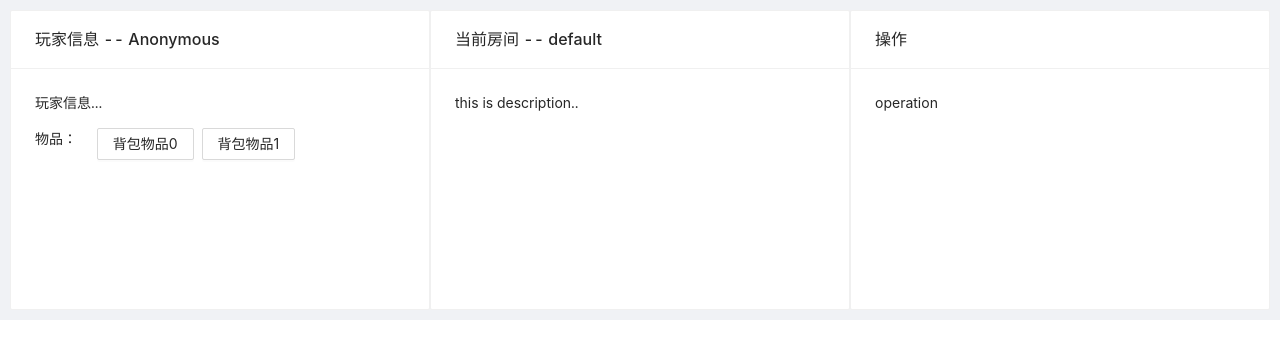
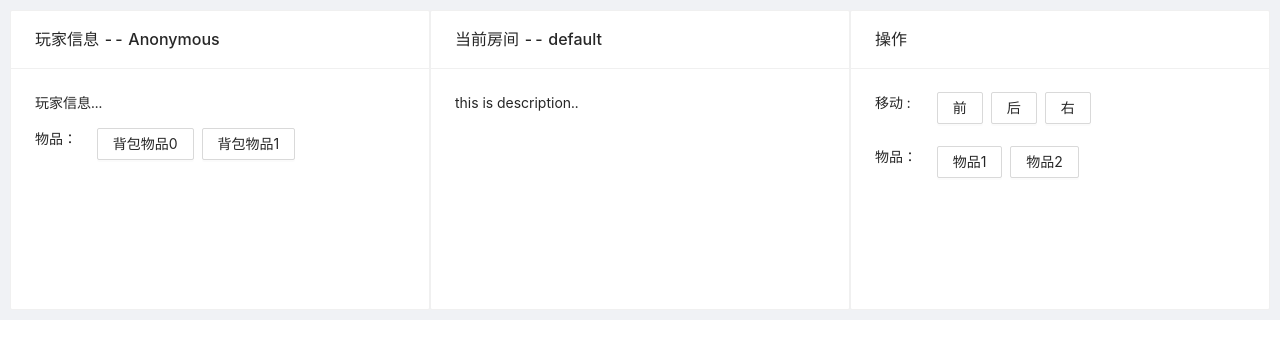
Before and after one commit to EwainLiu/zuul-front, a React (Create React App) app: page / in a window 1280 px wide. Shown: the top 358 px of the page. Built offline with nearby package versions, Linux system fonts and the light colour scheme.

Commit message:
feat: Add direction control component

```diff
--- a/src/operation/UIOperation.js
+++ b/src/operation/UIOperation.js
@@ -1,6 +1,8 @@
 import React from "react";
 import {Component} from "react";
 import {Card, Col} from "antd";
+import UIObjectBar from "../util/UIObjectBar";
+import DirectionBar from "../room/DirectionBar";
 
 class UIOperation extends Component {
     constructor(props) {
@@ -16,7 +18,13 @@ class UIOperation extends Component {
         }
     }
 
+    /* 将物品放入背包 */
+    handlePick = () => {
+        console.log("handlePick");
+    }
+
     render() {
+        const {roomObjs, roomName, directions} = this.state;
 
         return (
             <Col span={8}>
@@ -24,7 +32,16 @@ class UIOperation extends Component {
                     title={`操作`}
                     style={{height: "300px"}}
                     >
-                    operation
+                    <DirectionBar   // 方向控制组件
+                        directions={directions}
+                        handleMove={this.handleMove}
+                        />
+                    <br/>
+                    <UIObjectBar
+                        objects={roomObjs}
+                        status="room"
+                        handlePick={this.handlePick}
+                        />
                 </Card>
             </Col>
         )
--- /dev/null
+++ b/src/room/DirectionBar.js
@@ -0,0 +1,42 @@
+import React from "react";
+import {Component} from "react";
+import _ from 'lodash'
+import {Button, Col, Row, Space} from "antd";
+
+class DirectionBar extends Component {
+
+    /* 移动到下一个房间 */
+    handleMove(direction) {
+
+    }
+
+    render() {
+
+        // 将directions分别封装到Button中
+        const direButtons = _(this.props.directions).map((direction) => {
+            return <Button key={`dire_${direction}`}
+                           value={direction}
+                           onClick={() => this.handleMove(direction)}
+            >
+                {direction}
+            </Button>
+        }).value();
+
+        return (
+            <div>
+                <Row>
+                    <Col span={4}>
+                        移动 :
+                    </Col>
+                    <Col>
+                        <Space>
+                            {direButtons}
+                        </Space>
+                    </Col>
+                </Row>
+            </div>
+        )
+    }
+}
+
+export default DirectionBar;
--- a/src/util/UIObjectBar.js
+++ b/src/util/UIObjectBar.js
@@ -69,7 +69,7 @@ class UIObjectBar extends Component {
 
     render() {
 
-        /* 将objects用map封装为Button组件 */
+        /* 将objects用分别封装为Button组件 */
         const objs = _(this.props.objects).map((obj) => {
             return (
                 <Popover key={`obj_${obj.id}`} content={obj.description}>
```
